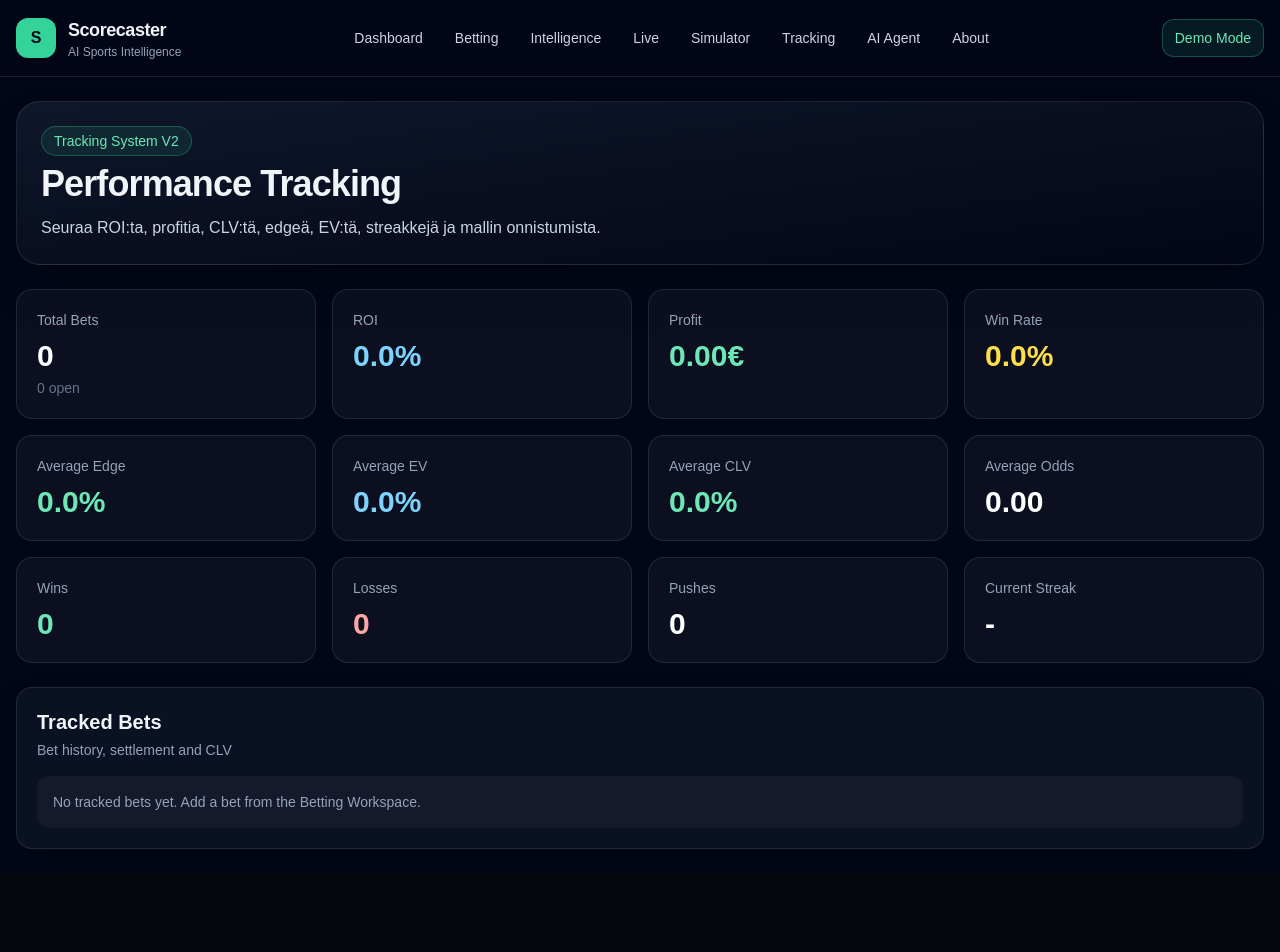
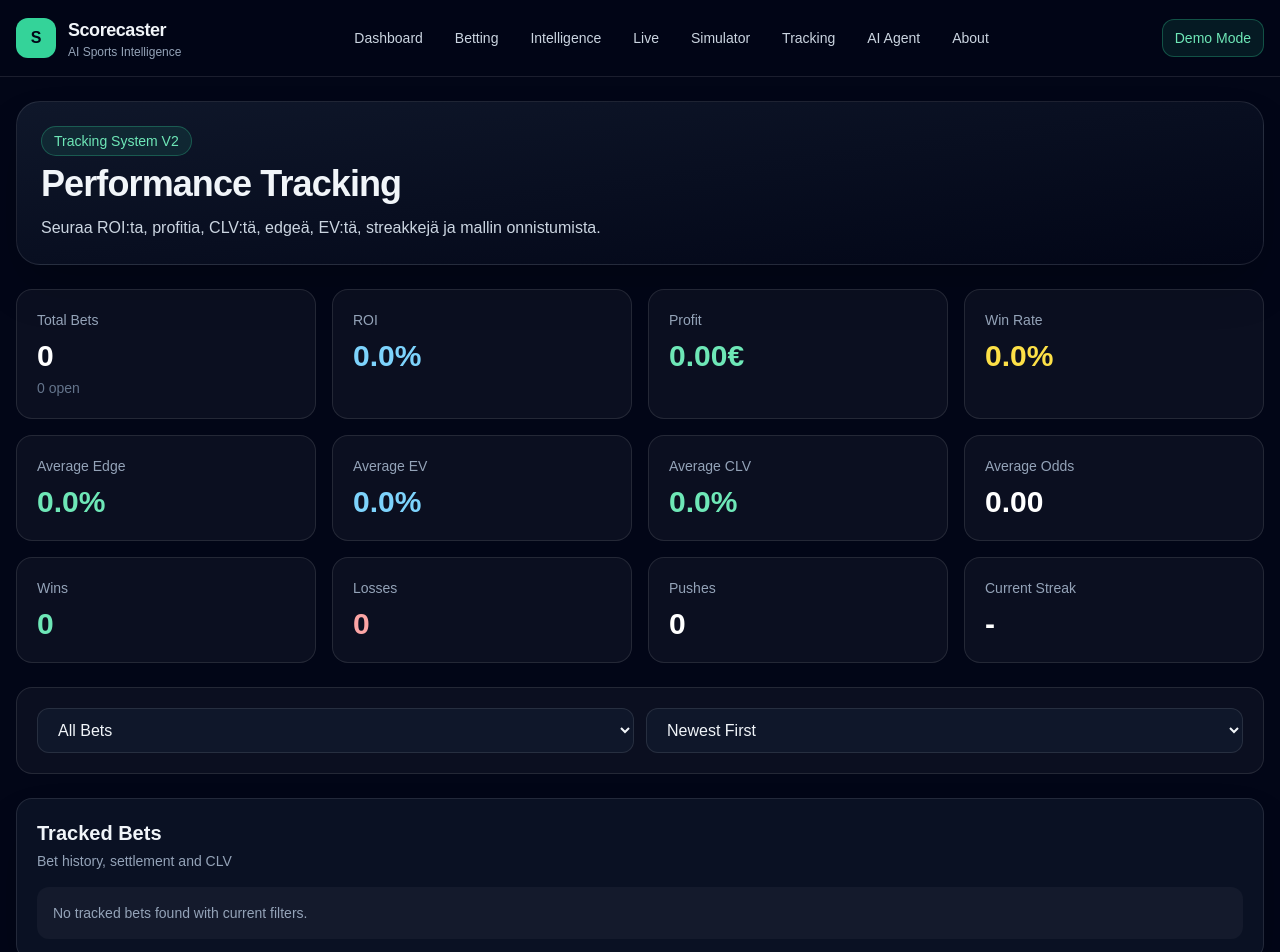
Before and after one commit to vv-glitchhub/scorecaster, a Next.js app: page /tracking in a window 1280 px wide. Shown: the top 952 px of the page. Before the commit the page ends 873 px from the top, so only its background shows below. Built offline with nearby package versions, Linux system fonts and the light colour scheme.

Commit message:
Update page.jsx

```diff
--- a/app/tracking/page.jsx
+++ b/app/tracking/page.jsx
@@ -42,6 +42,8 @@ function StatBox({ title, value, subtitle, tone = "default" }) {
 
 export default function TrackingPage() {
   const [bets, setBets] = useState([]);
+  const [filter, setFilter] = useState("all");
+  const [sortOrder, setSortOrder] = useState("newest");
 
   useEffect(() => {
     refresh();
@@ -73,6 +75,23 @@ export default function TrackingPage() {
 
   const stats = calculateTrackingStats(bets);
 
+  const filteredBets = bets
+    .filter((bet) => {
+      if (filter === "all") return true;
+      if (filter === "open") return bet.result === "pending";
+      if (filter === "settled") return bet.result !== "pending";
+      if (filter === "wins") return bet.result === "win";
+      if (filter === "losses") return bet.result === "loss";
+      if (filter === "pushes") return bet.result === "push";
+      return true;
+    })
+    .sort((a, b) => {
+      const dateA = new Date(a.createdAt || 0).getTime();
+      const dateB = new Date(b.createdAt || 0).getTime();
+
+      return sortOrder === "newest" ? dateB - dateA : dateA - dateB;
+    });
+
   return (
     <div className="space-y-6">
       <section className="rounded-3xl border border-white/10 bg-gradient-to-br from-slate-900 to-slate-950 p-6 shadow-2xl">
@@ -100,18 +119,38 @@ export default function TrackingPage() {
       </section>
 
       <section className="grid gap-4 md:grid-cols-2 xl:grid-cols-4">
-        <StatBox title="Total Bets" value={stats.totalBets} subtitle={`${stats.openBets} open`} />
+        <StatBox
+          title="Total Bets"
+          value={stats.totalBets}
+          subtitle={`${stats.openBets} open`}
+        />
         <StatBox title="ROI" value={formatPercent(stats.roi)} tone="blue" />
         <StatBox
           title="Profit"
           value={formatMoney(stats.totalProfit)}
           tone={stats.totalProfit >= 0 ? "green" : "red"}
         />
-        <StatBox title="Win Rate" value={formatPercent(stats.winRate)} tone="yellow" />
+        <StatBox
+          title="Win Rate"
+          value={formatPercent(stats.winRate)}
+          tone="yellow"
+        />
 
-        <StatBox title="Average Edge" value={formatPercent(stats.averageEdge)} tone="green" />
-        <StatBox title="Average EV" value={formatPercent(stats.averageEV)} tone="blue" />
-        <StatBox title="Average CLV" value={formatPercent(stats.averageCLV)} tone={stats.averageCLV >= 0 ? "green" : "red"} />
+        <StatBox
+          title="Average Edge"
+          value={formatPercent(stats.averageEdge)}
+          tone="green"
+        />
+        <StatBox
+          title="Average EV"
+          value={formatPercent(stats.averageEV)}
+          tone="blue"
+        />
+        <StatBox
+          title="Average CLV"
+          value={formatPercent(stats.averageCLV)}
+          tone={stats.averageCLV >= 0 ? "green" : "red"}
+        />
         <StatBox title="Average Odds" value={stats.averageOdds.toFixed(2)} />
 
         <StatBox title="Wins" value={stats.wins} tone="green" />
@@ -120,15 +159,41 @@ export default function TrackingPage() {
         <StatBox title="Current Streak" value={stats.currentStreak} />
       </section>
 
+      <section className="rounded-2xl border border-white/10 bg-white/[0.04] p-5">
+        <div className="grid gap-3 md:grid-cols-2">
+          <select
+            value={filter}
+            onChange={(event) => setFilter(event.target.value)}
+            className="rounded-xl border border-white/10 bg-slate-900 px-4 py-3 text-slate-100 outline-none"
+          >
+            <option value="all">All Bets</option>
+            <option value="open">Open Bets</option>
+            <option value="settled">Settled Bets</option>
+            <option value="wins">Wins</option>
+            <option value="losses">Losses</option>
+            <option value="pushes">Pushes</option>
+          </select>
+
+          <select
+            value={sortOrder}
+            onChange={(event) => setSortOrder(event.target.value)}
+            className="rounded-xl border border-white/10 bg-slate-900 px-4 py-3 text-slate-100 outline-none"
+          >
+            <option value="newest">Newest First</option>
+            <option value="oldest">Oldest First</option>
+          </select>
+        </div>
+      </section>
+
       <Panel title="Tracked Bets" subtitle="Bet history, settlement and CLV">
         <div className="space-y-4">
-          {bets.length === 0 && (
+          {filteredBets.length === 0 && (
             <div className="rounded-xl bg-white/[0.04] p-4 text-sm text-slate-400">
-              No tracked bets yet. Add a bet from the Betting Workspace.
+              No tracked bets found with current filters.
             </div>
           )}
 
-          {bets.map((bet) => {
+          {filteredBets.map((bet) => {
             const profit = calculateProfitLoss({
               stake: bet.stake,
               odds: bet.odds,
```
